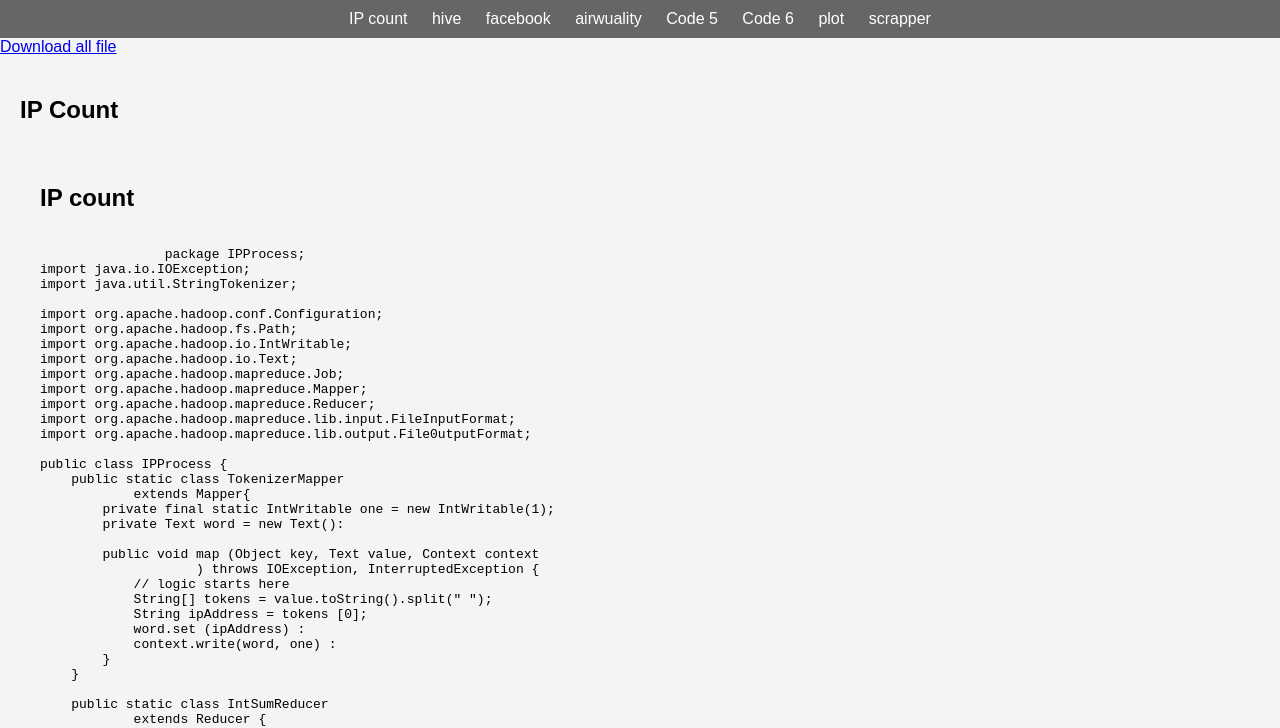
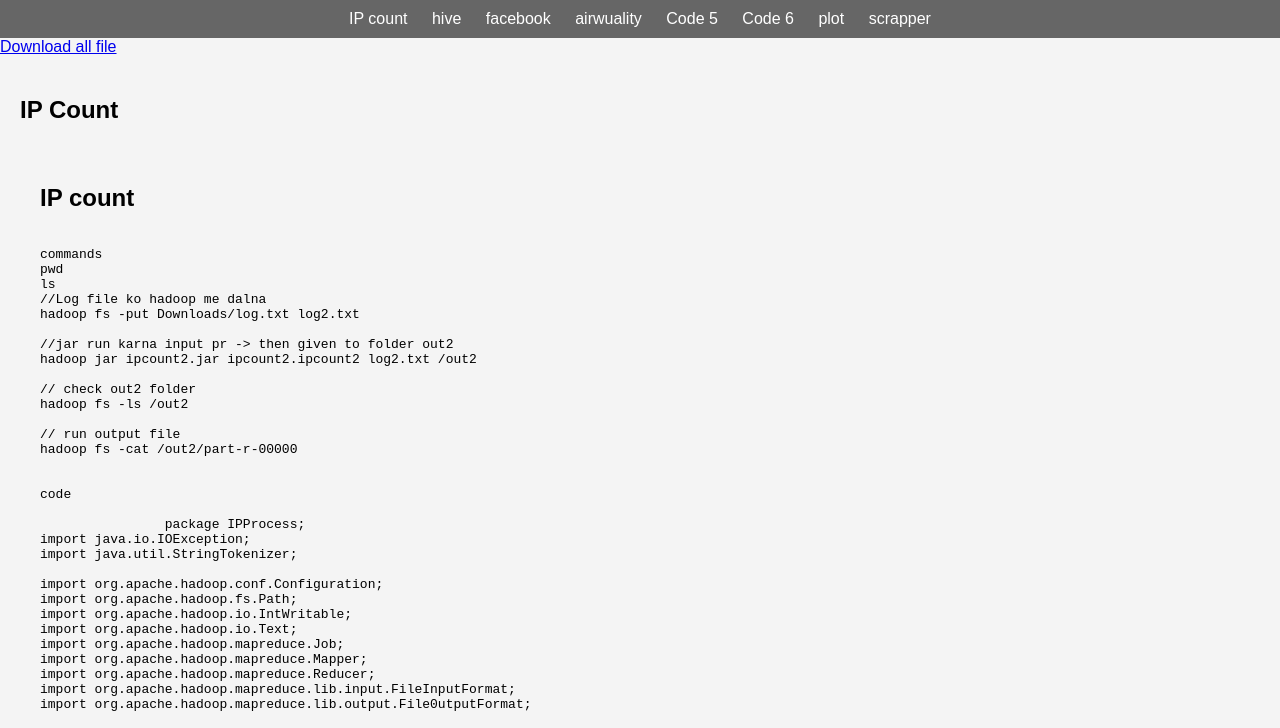
Before and after one commit to uniquepupil/dsbda, a plain HTML site: page index.html in a window 1280 px wide. Shown: the top 728 px of the page. Drawn offline with Linux system fonts and the light colour scheme.

Commit message:
Update index.html

```diff
--- a/index.html
+++ b/index.html
@@ -48,6 +48,24 @@
         <p><section id="code1">
             <h2>IP count</h2>
             <pre><code>
+commands
+pwd
+ls
+//Log file ko hadoop me dalna
+hadoop fs -put Downloads/log.txt log2.txt
+
+//jar run karna input pr -> then given to folder out2
+hadoop jar ipcount2.jar ipcount2.ipcount2 log2.txt /out2
+
+// check out2 folder
+hadoop fs -ls /out2
+
+// run output file
+hadoop fs -cat /out2/part-r-00000
+
+
+code
+
                 package IPProcess;
 import java.io.IOException;
 import java.util.StringTokenizer;
```
